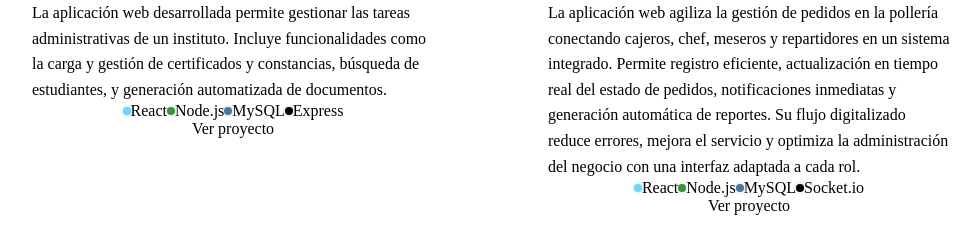
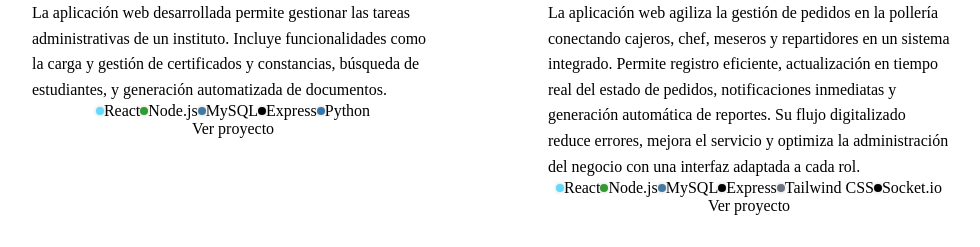
Before and after one commit to LucasEJA/portafolio-lucaseja, a React (Vite) app: page / in a window 1280 px wide. Shown: the part 2136-2383 px from the top of the page, without its empty margins (149-1129 px from the left). Built offline with nearby package versions, Linux system fonts and the light colour scheme; the HTML template or start-up script is replaced by a standard one.

Commit message:
refactor, agregación de tecnologias usadas en los proyectos.

```diff
--- a/src/constants/projectsData.js
+++ b/src/constants/projectsData.js
@@ -8,7 +8,7 @@ export const PROJECTS_DATA = [
     projectName: "Sistema de gestión de archivos",
     description: "La aplicación web desarrollada permite gestionar las tareas administrativas de un instituto. Incluye funcionalidades como la carga y gestión de certificados y constancias, búsqueda de estudiantes, y generación automatizada de documentos.",
     driveLink: "https://drive.google.com/file/d/1SG74An3FbTJgwiQTz7QyhCY-MNoZ-5Nl/view?usp=sharing",
-    technologies: ["React", "Node.js", "MySQL", "Express"],
+    technologies: ["React", "Node.js", "MySQL", "Express", "Python"],
     category: "web-app",
     featured: true,
     status: "completed"
@@ -19,7 +19,7 @@ export const PROJECTS_DATA = [
     projectName: "Sistema interno de Polleria Burger Maicol",
     description: "La aplicación web agiliza la gestión de pedidos en la pollería conectando cajeros, chef, meseros y repartidores en un sistema integrado. Permite registro eficiente, actualización en tiempo real del estado de pedidos, notificaciones inmediatas y generación automática de reportes. Su flujo digitalizado reduce errores, mejora el servicio y optimiza la administración del negocio con una interfaz adaptada a cada rol.",
     driveLink: "https://drive.google.com/file/d/1eeRapJRw-sK038jTYfree7vw1dOddRst/view?usp=sharing",
-    technologies: ["React", "Node.js", "MySQL", "Socket.io"],
+    technologies: ["React", "Node.js", "MySQL", "Express", "Tailwind CSS", "Socket.io"],
     category: "web-app",
     featured: true,
     status: "completed"
--- a/src/styles/components/Contact.css
+++ b/src/styles/components/Contact.css
@@ -37,7 +37,7 @@ label {
 
 input,
 textarea {
-  width: 95%;
+  width: 100%;
   padding: 10px;
   border: 1px solid var(--glass-border);
   background-color: var(--glass-bg-subtle);
```
